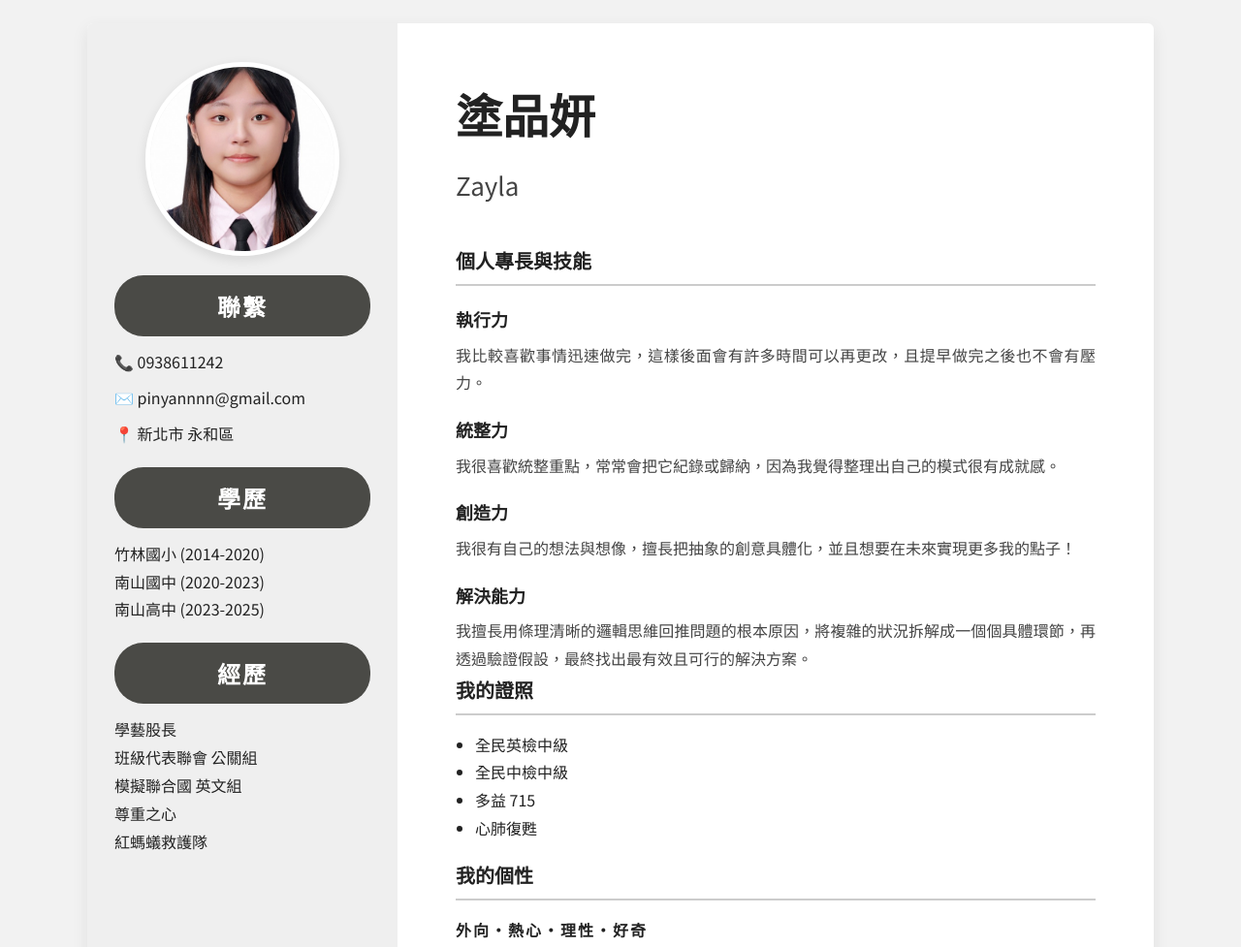
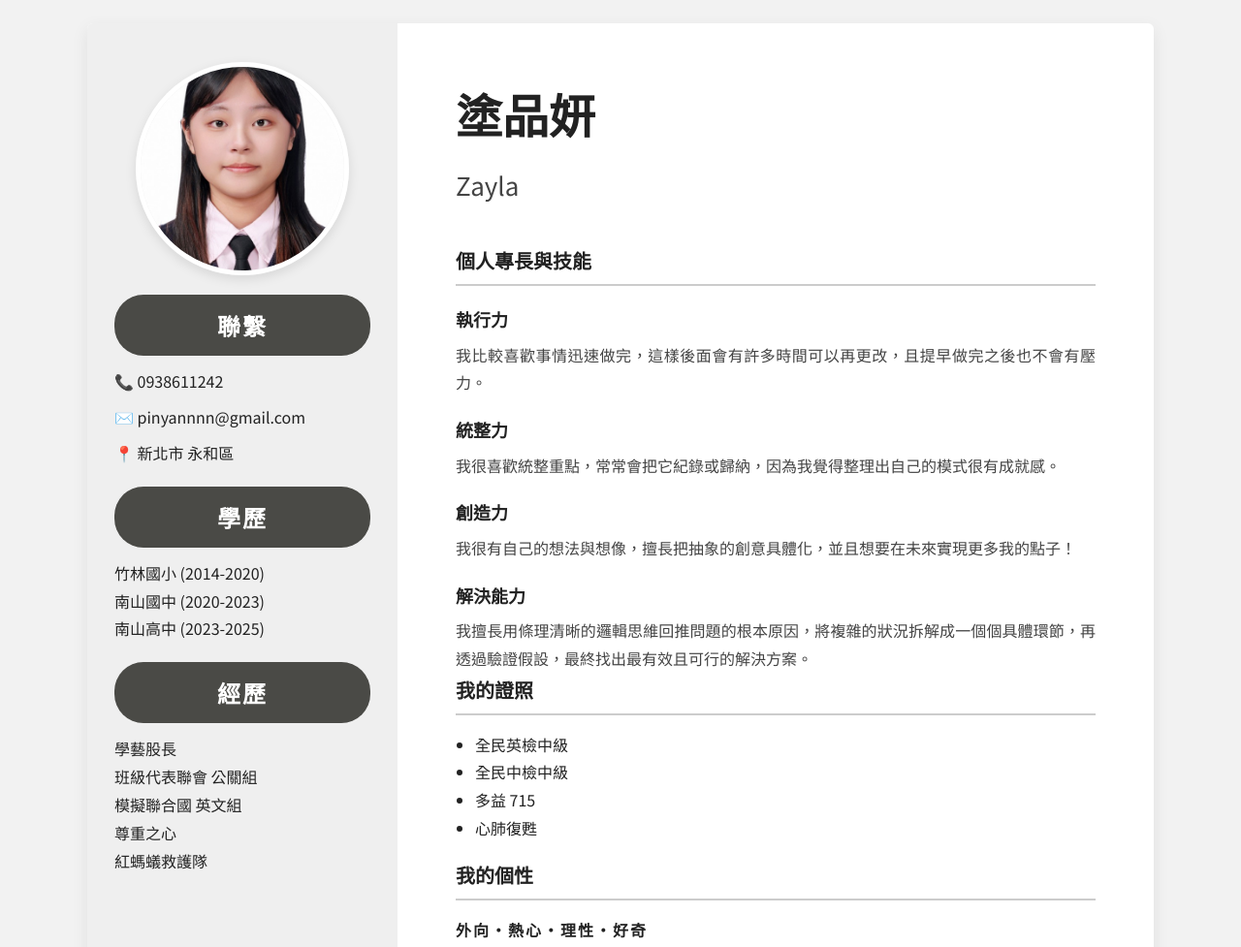
Before and after one commit to pinyann-1124/pinyann-1124.github.io, a plain HTML site: page index.html in a window 1280 px wide. Shown: the top 977 px of the page at 97% size. Drawn offline with Linux system fonts and the light colour scheme.

Commit message:
Update style.css

```diff
--- a/style.css
+++ b/style.css
@@ -29,8 +29,8 @@ body {
 
 /* 頭貼 */
 .avatar img {
-  width: 200px;       /* 調整大小 */
-  height: 200px;
+  width: 220px;       /* 調整大小 */
+  height: 220px;
   border-radius: 50%; /* 圓形 */
   object-fit: cover;
   display: block;
```
